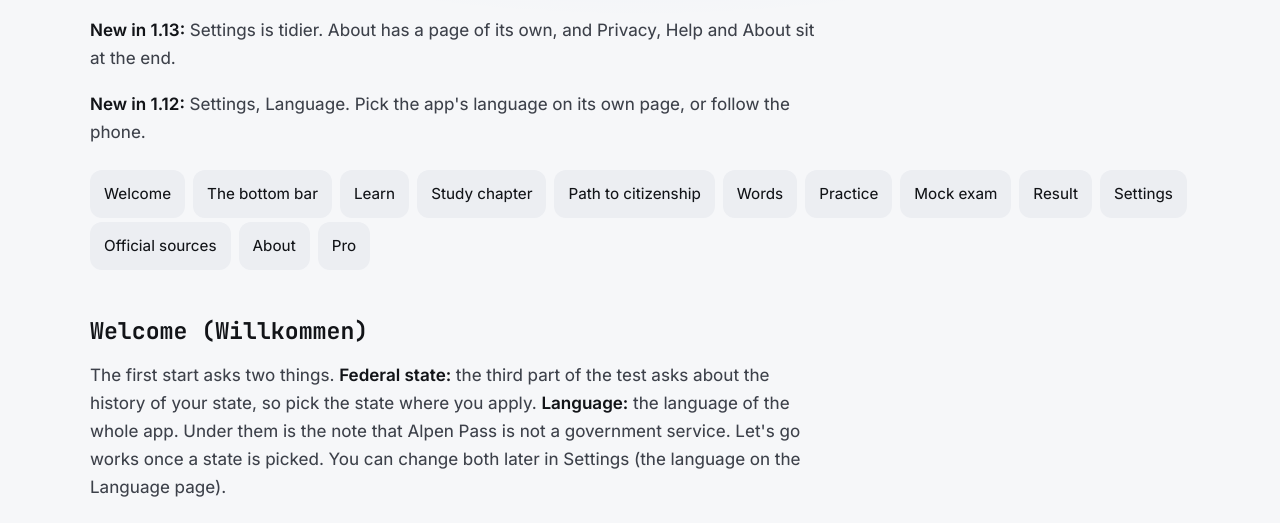
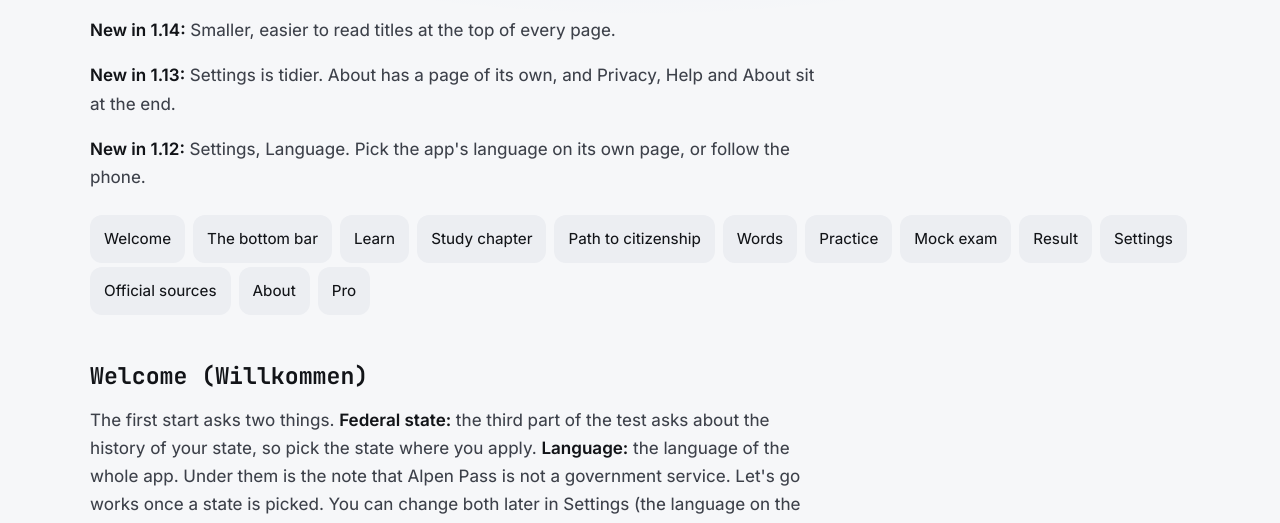
Before and after one commit to Zanoshky/alpen-pass-app, a plain HTML site: page docs/guide.html in a window 1280 px wide. Shown: the part 276-799 px from the top of the page. Drawn offline with Linux system fonts and the light colour scheme.

Commit message:
Guide: New in 1.14, smaller titles

```diff
--- a/docs/guide.html
+++ b/docs/guide.html
@@ -29,6 +29,7 @@
     <p class="kicker">Guide</p>
     <h1>How Alpen Pass works</h1>
     <p class="lede">Every screen, in the order you meet them. The app shows these names in your language; the German names are given too, since many people use it in German.</p>
+    <p><strong>New in 1.14:</strong> Smaller, easier to read titles at the top of every page.</p>
     <p><strong>New in 1.13:</strong> Settings is tidier. About has a page of its own, and Privacy, Help and About sit at the end.</p>
     <p><strong>New in 1.12:</strong> Settings, Language. Pick the app's language on its own page, or follow the phone.</p>
     <nav class="toc" aria-label="On this page"><a href="#welcome">Welcome</a><a href="#bar">The bottom bar</a><a href="#learn">Learn</a><a href="#chapter">Study chapter</a><a href="#weg">Path to citizenship</a><a href="#words">Words</a><a href="#practice">Practice</a><a href="#exam">Mock exam</a><a href="#result">Result</a><a href="#settings">Settings</a><a href="#sources">Official sources</a><a href="#about">About</a><a href="#pro">Pro</a></nav>
```
